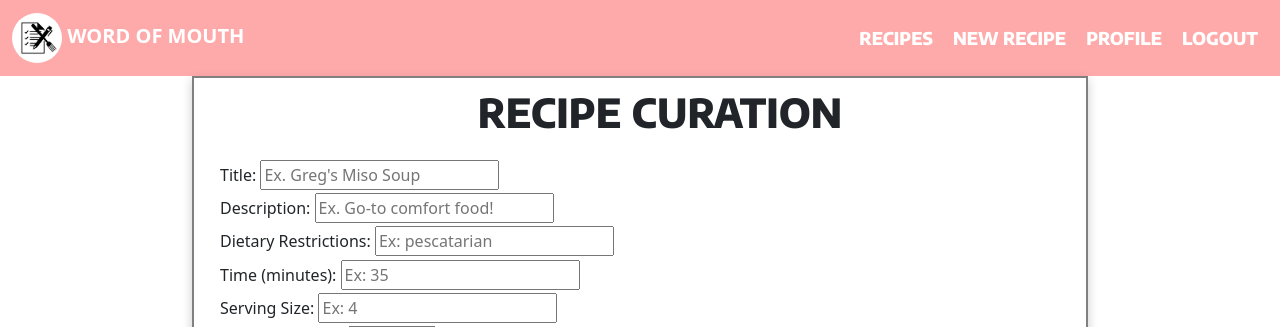
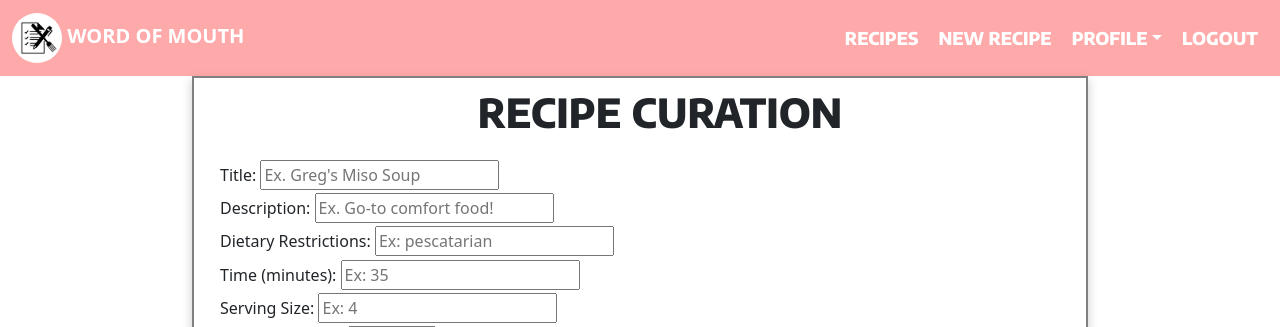
Before and after one commit to uva-cs3240-s22/group-project-a-21, a Django app: page /recipes/enter-recipe/ in a window 1280 px wide. Shown: the top 327 px of the page. Run offline with Django 4.2, Linux system fonts and the light colour scheme; the visitor is signed in with stand-in values (Sample User, id 1); parts of the project's set-up code (start-up, migrations or seed data) failed here and were passed over; some libraries are stand-ins or nearby versions.

Commit message:
implemented profile dropdown on hover

```diff
--- a/recipes/templates/recipes/navbar.html
+++ b/recipes/templates/recipes/navbar.html
@@ -23,7 +23,18 @@
                 <a class="nav-link" href="/recipes/" style="color: white;">RECIPES</a>
                 {% if user.is_authenticated %}
                 <a class="nav-link" href="/recipes/enter-recipe/" style="color: white;">NEW RECIPE</a>
-                <a class="nav-link" href="/user/{{ user.pk }}" style="color: white;">PROFILE</a>
+                <!-- <a class="nav-link dropdown" href="/user/{{ user.pk }}" style="color: white;">PROFILE</a> -->
+                <li class="nav-item dropdown">
+                    <a class="nav-link dropdown-toggle" data-bs-toggle="dropdown" href="#" role="button" aria-expanded="false" style="color: white;">PROFILE</a>
+                    <ul class="dropdown-menu">
+                        <li><a class="dropdown-item" href="/user/{{ user.pk }}/">My Profile</a></li>
+                        <li><a class="dropdown-item" href="/user/{{ user.pk }}/create">My Recipes</a></li>
+                        <li><a class="dropdown-item" href="/user/{{ user.pk }}/favorite">Favorite Recipes</a></li>
+                        <li><hr class="dropdown-divider"></li>
+                        <li><a class="dropdown-item" href="/user/{{ user.pk }}/following">Following Users</a></li>
+                    </ul>
+                </li>
+
                 <a class="nav-link" href="/user/logout" style="color: white;">LOGOUT</a>
                 {% else %}
                 <a class="nav-link text-muted">NEW RECIPE</a>
@@ -65,6 +76,11 @@
         font-weight: bold;
         color: white;
     }
+
+    .dropdown:hover .dropdown-menu {
+        display: block;
+        margin-top: 0;
+    }
 </style>
 
 </html>
--- a/recipes/templates/recipes/recipe.html
+++ b/recipes/templates/recipes/recipe.html
@@ -89,7 +89,7 @@
         font-family: "Georgia";
     }
 
-    .dropdown {
+    .div1 .dropdown {
         background-color: #D98076FF;
         border: none;
         color: white;
--- a/recipes/views.py
+++ b/recipes/views.py
@@ -26,7 +26,8 @@ class UserView(generic.DetailView):
     def get_context_data(self, **kwargs):
         context = super().get_context_data(**kwargs)
         # print(context)
-        # if self.kwargs:
+        context['tab'] = self.kwargs['tab'] if ('tab' in self.kwargs) else 'basic'
+        # if 'tab' in self.kwargs:
         #     context['tab'] = self.kwargs['tab']
         # else:
         #     context['tab'] = 'basic'
```
